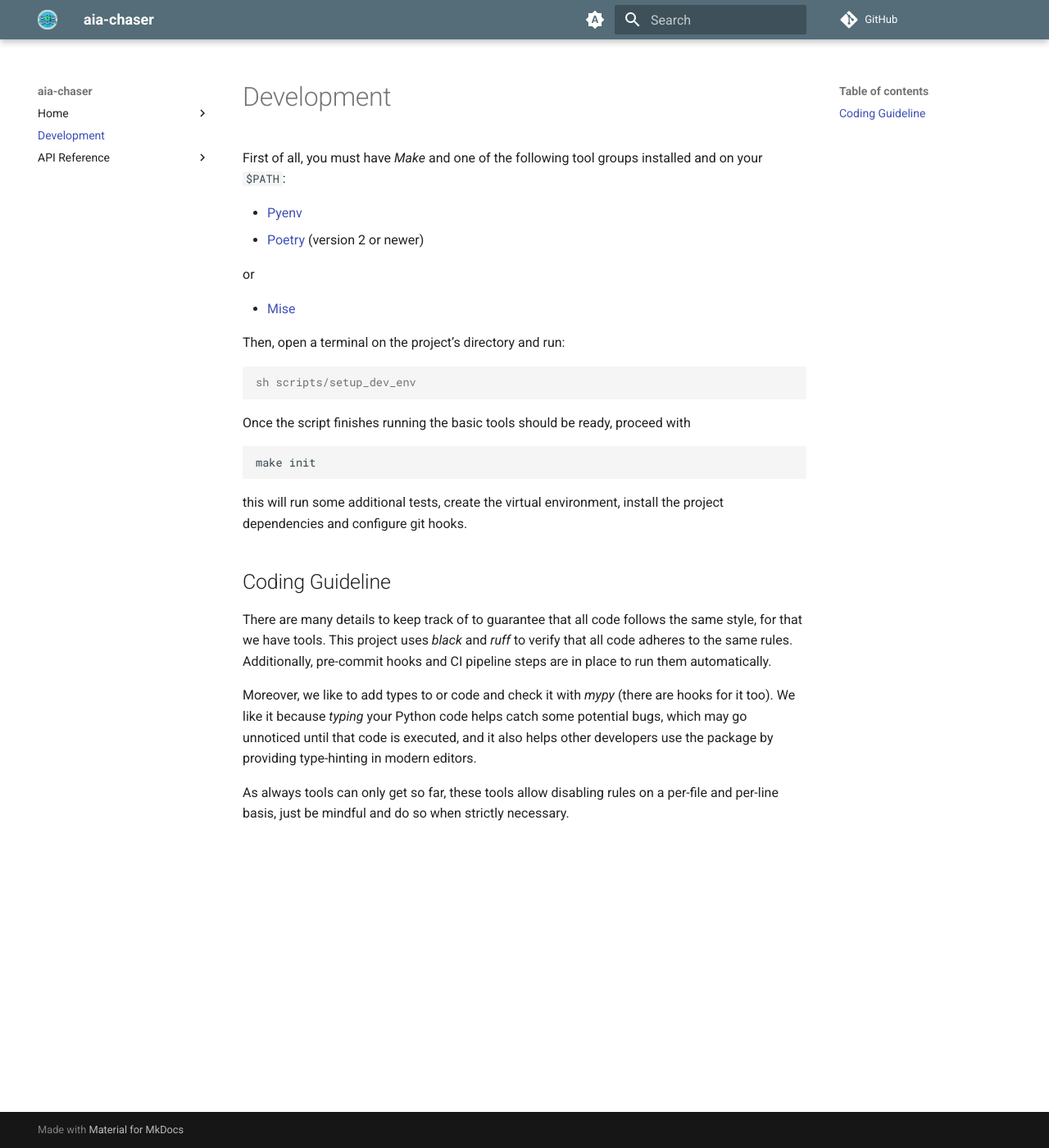
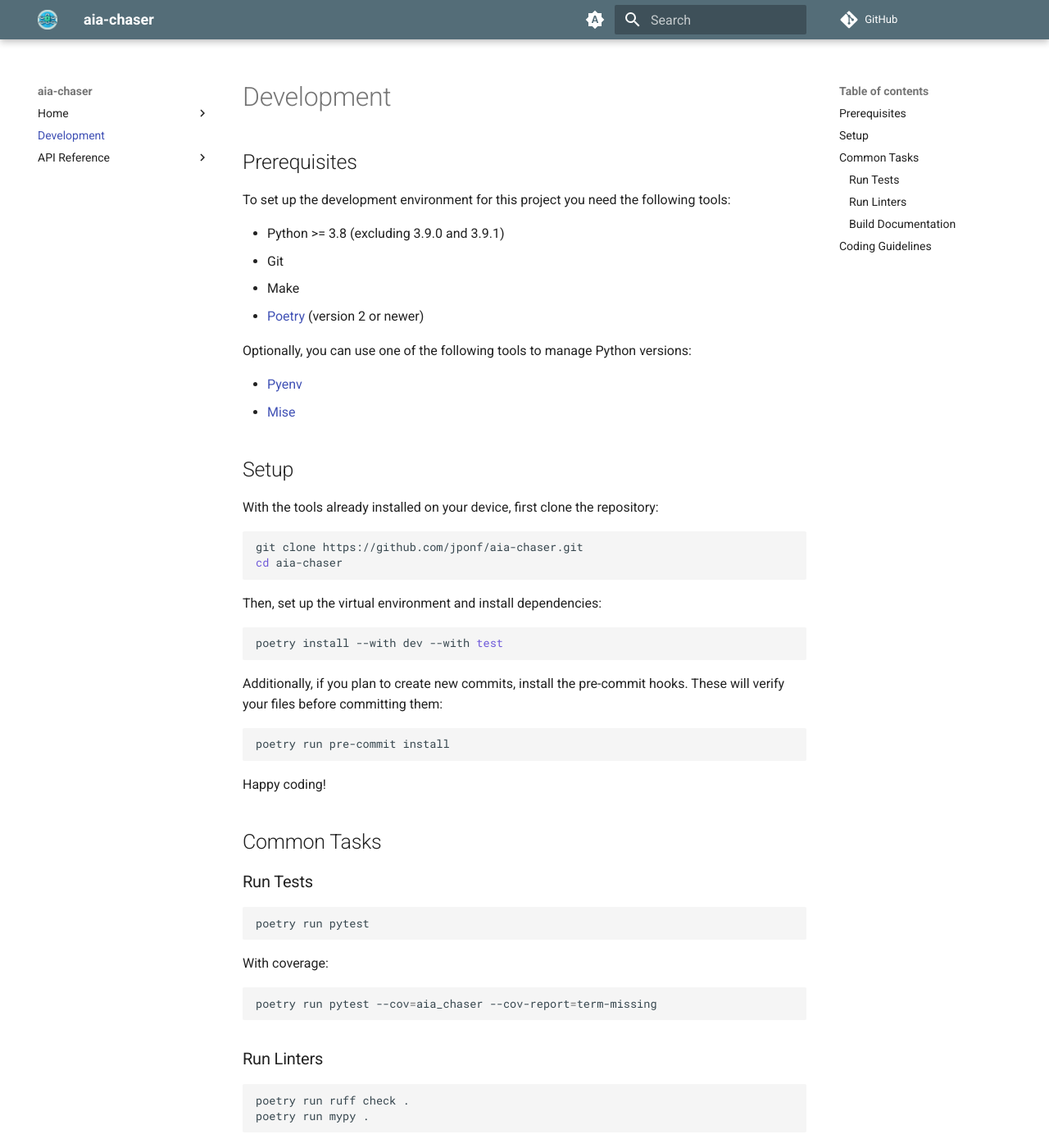
Before and after one commit to jponf/aia-chaser, an MkDocs documentation site: the page built from docs/development.md, in a window 1280 px wide and 1400 px high. Shown: the whole window at 82% size. Built offline with MkDocs 1.6.1 and Material for MkDocs 9.7.7, drawn with Linux system fonts in a browser that asks for light colours; comment, search, counter and statistics services are not loaded; some of the changed text lies outside the part shown.

Commit message:
docs: Update development guide with clearer structure

````diff
--- a/docs/development.md
+++ b/docs/development.md
@@ -1,42 +1,83 @@
 # Development
 
-First of all, you must have *Make* and one of the following tool groups
-installed and on your `$PATH`:
+## Prerequisites
 
- * [Pyenv](https://github.com/pyenv/pyenv)
- * [Poetry](https://python-poetry.org/docs/#installation) (version 2 or newer)
+To set up the development environment for this project you need the following tools:
 
- or
+  * Python >= 3.8 (excluding 3.9.0 and 3.9.1)
+  * Git
+  * Make
+  * [Poetry](https://python-poetry.org/docs/#installation) (version 2 or newer)
 
- * [Mise](https://mise.jdx.dev/)
+Optionally, you can use one of the following tools to manage Python versions:
 
-Then, open a terminal on the project's directory and run:
+  * [Pyenv](https://github.com/pyenv/pyenv)
+  * [Mise](https://mise.jdx.dev/)
 
-```console
-sh scripts/setup_dev_env
+## Setup
+
+With the tools already installed on your device, first clone the repository:
+
+```shell
+git clone https://github.com/jponf/aia-chaser.git
+cd aia-chaser
 ```
 
-Once the script finishes running the basic tools should be ready, proceed with
+Then, set up the virtual environment and install dependencies:
 
-```
-make init
+```shell
+poetry install --with dev --with test
 ```
 
-this will run some additional tests, create the virtual environment, install
-the project dependencies and configure git hooks.
+Additionally, if you plan to create new commits, install the pre-commit hooks.
+These will verify your files before committing them:
 
+```shell
+poetry run pre-commit install
+```
 
-## Coding Guideline
+Happy coding!
 
-There are many details to keep track of to guarantee that all code follows the
-same style, for that we have tools. This project uses *black* and *ruff* to
-verify that all code adheres to the same rules. Additionally, pre-commit hooks
-and CI pipeline steps are in place to run them automatically.
+## Common Tasks
 
-Moreover, we like to add types to or code and check it with *mypy* (there are
-hooks for it too). We like it because *typing* your Python code helps catch some
-potential bugs, which may go unnoticed until that code is executed, and it also
-helps other developers use the package by providing type-hinting in modern editors.
+### Run Tests
 
-As always tools can only get so far, these tools allow disabling rules on a per-file
-and per-line basis, just be mindful and do so when strictly necessary.
+```shell
+poetry run pytest
+```
+
+With coverage:
+
+```shell
+poetry run pytest --cov=aia_chaser --cov-report=term-missing
+```
+
+### Run Linters
+
+```shell
+poetry run ruff check .
+poetry run mypy .
+```
+
+### Build Documentation
+
+```shell
+poetry install --with docs
+poetry run mkdocs serve
+```
+
+## Coding Guidelines
+
+This project uses automated tools to enforce consistent code style:
+
+| Tool | Purpose |
+|------|---------|
+| [Black](https://github.com/psf/black) | Code formatting |
+| [isort](https://pycqa.github.io/isort/) | Import sorting |
+| [Ruff](https://github.com/astral-sh/ruff) | Linting |
+| [mypy](https://mypy-lang.org/) | Static type checking |
+
+Pre-commit hooks and CI pipelines run these tools automatically. Type hints are
+encouraged as they help catch bugs early and improve IDE support.
+
+Tools can be disabled per-file or per-line when necessary, but use this sparingly.
````
